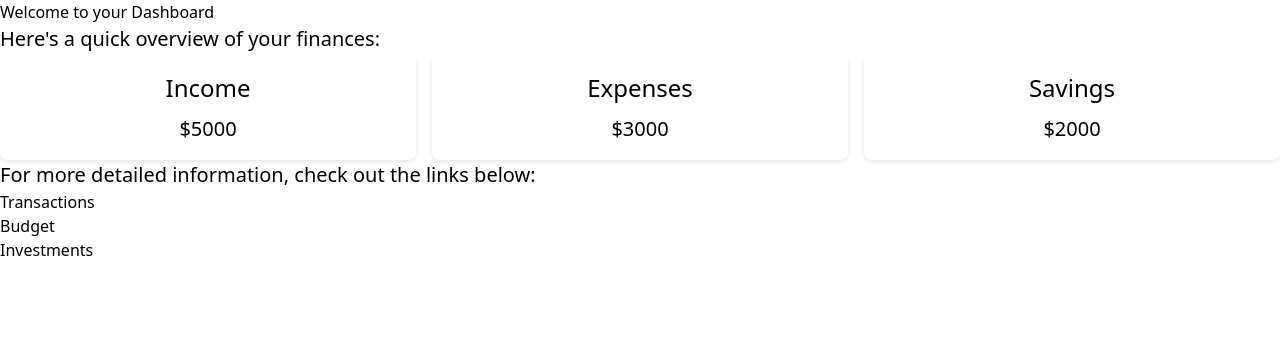
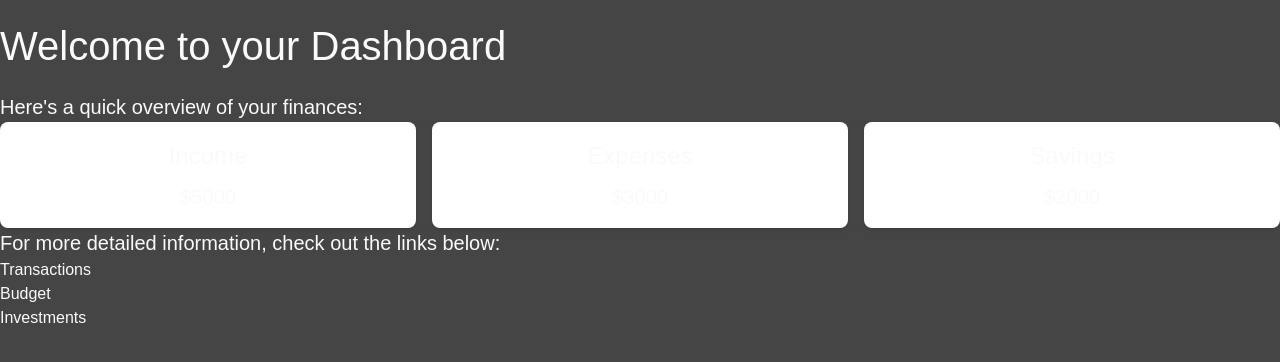
Before and after one commit to Monargoras/financegoras, an Astro site: page /dashboard in a window 1280 px wide. Built offline with nearby package versions, Linux system fonts and the light colour scheme; Astro itself is replaced by a stand-in of ours.

Commit message:
add global styles and frontmatter vals

```diff
--- a/src/pages/dashboard.astro
+++ b/src/pages/dashboard.astro
@@ -1,9 +1,11 @@
 ---
-title: 'Dashboard'
+import '../styles/global.css'
+
+const title = 'Dashboard - Financegoras'
 ---
 
 <head>
-  <title>Dashboard - Financegoras</title>
+  <title>{title}</title>
 </head>
 
 <section>
--- a/src/pages/index.astro
+++ b/src/pages/index.astro
@@ -1,15 +1,17 @@
 ---
 // Component Imports
 import Counter from '../components/Counter.vue'
+import '../styles/global.css'
 
 // Full Astro Component Syntax:
 // https://docs.astro.build/core-concepts/astro-components/
+const title = 'Financegoras - Track your expenses!'
 ---
 
 <html lang='en'>
   <head>
     <meta charset='utf-8' />
-    <title>Financegoras - Track your expenses!</title>
+    <title>{title}</title>
     <meta
       name='description'
       content='Financegoras helps you track your expenses and manage your finances with simple interfaces and powerful tools.'
@@ -20,11 +22,7 @@ import Counter from '../components/Counter.vue'
     <style>
       html,
       body {
-        font-family: system-ui;
         margin: 0;
-      }
-      body {
-        padding: 2rem;
       }
     </style>
   </head>
--- /dev/null
+++ b/src/styles/global.css
@@ -0,0 +1,20 @@
+html {
+  background-color: #454545;
+  font-family: sans-serif;
+  width: 100dvw;
+  color: #fafafa;
+}
+
+body {
+  width: 100%;
+  line-height: 1.5;
+}
+
+* {
+  box-sizing: border-box;
+}
+
+h1 {
+  margin: 1rem 0;
+  font-size: 2.5rem;
+}
```
